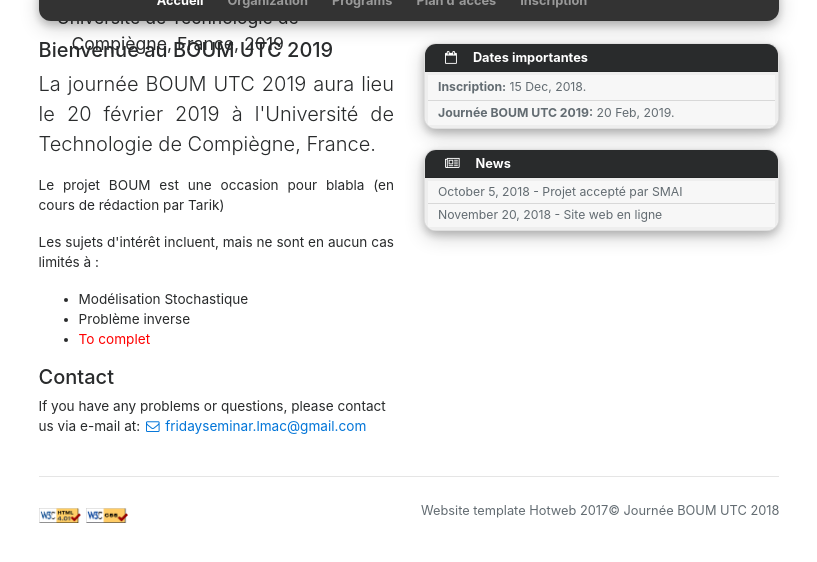
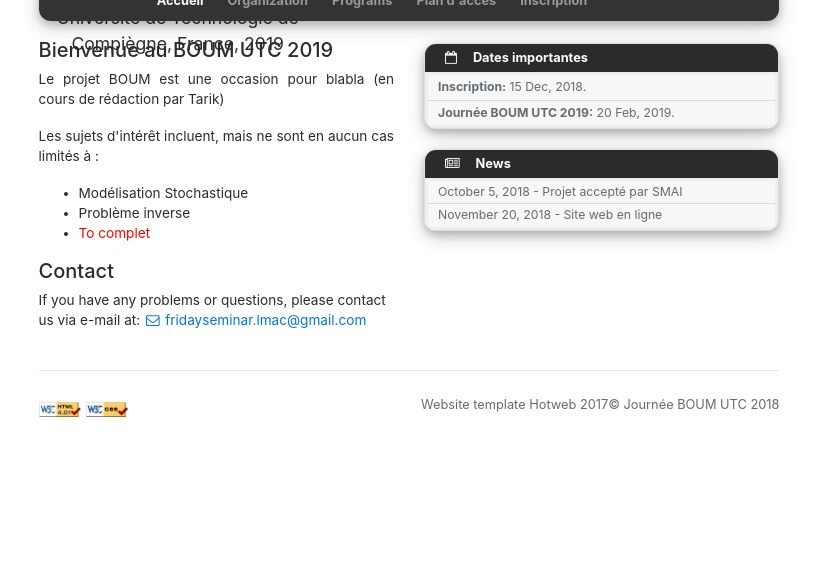
Before and after one commit to FridaySeminarLMAC/BOUM-UTC, a Jekyll site: the page built from index.html, in a window 1280 px wide, cut to the strip 299-861 px from the top of the page. Shown: the whole strip, without its empty margins (231-1048 px from the left). Built offline with Jekyll 4.4.1, drawn with Linux system fonts in a browser that asks for light colours; nearby versions of some CDN libraries.

Commit message:
delete repeated information on home page on Master branch

```diff
--- a/index.html
+++ b/index.html
@@ -12,9 +12,9 @@
 
             <h5>Bienvenue au BOUM UTC 2019</h5>
 
-            <p class="lead">
+            <!-- <p class="lead">
                     La journée BOUM UTC 2019 aura lieu le 20 février 2019 à l'Université de Technologie de Compiègne, France.
-            </p>
+            </p> -->
 
             <p>
                 Le projet BOUM est une occasion pour blabla (en cours de rédaction par Tarik)
```
